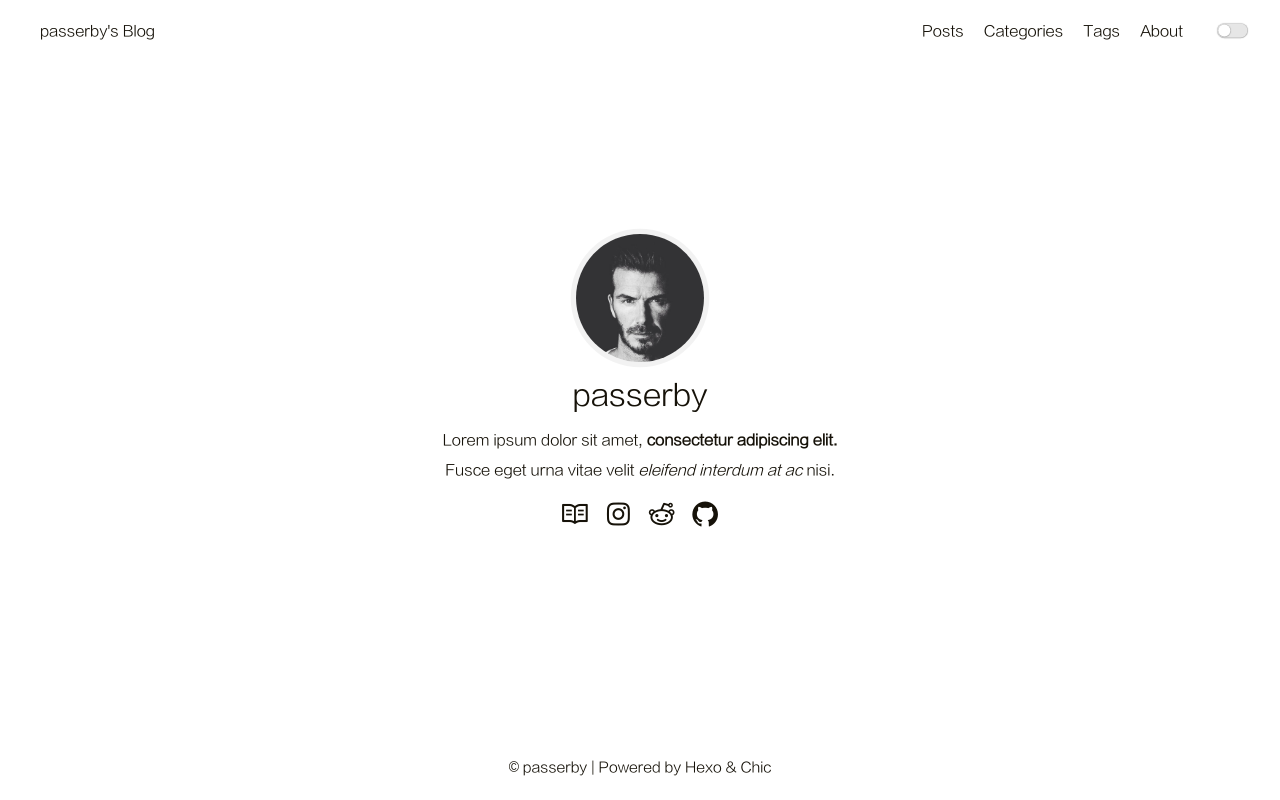
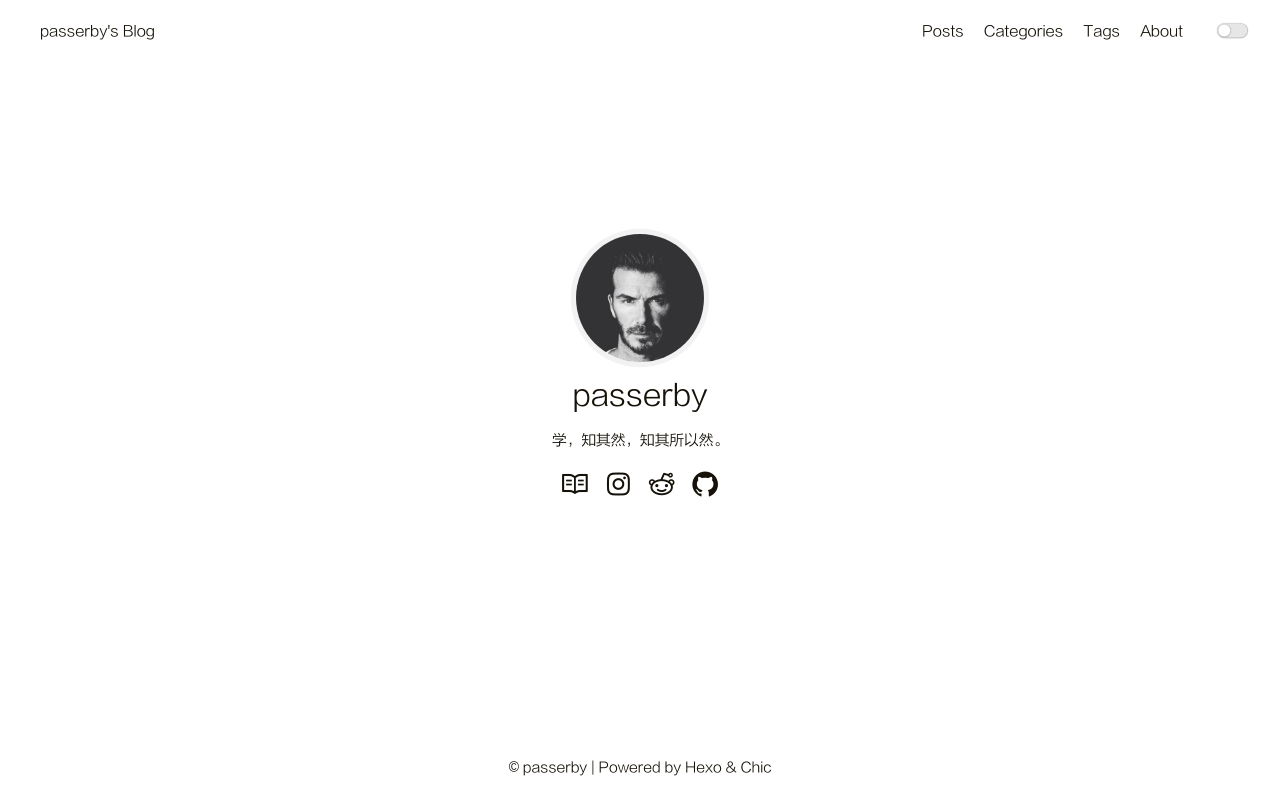
Before and after one commit to gpasserby/gpasserby.github.io, a plain HTML site: page index.html in a window 1280 px wide. Drawn offline with Linux system fonts and the light colour scheme.

Commit message:
Site updated: 2020-08-08 18:38:00

```diff
--- a/index.html
+++ b/index.html
@@ -111,7 +111,7 @@
             <a href="/archives"><img src="/image/avatar.jpeg"></a>
         </div>
         <div class="nickname">passerby</div>
-        <div class="description"><p>Lorem ipsum dolor sit amet, <strong>consectetur adipiscing elit.</strong> <br>Fusce eget urna vitae velit <em>eleifend interdum at ac</em> nisi.</p>
+        <div class="description"><p>学，知其然，知其所以然。</p>
 </div>
         <div class="links">
 
```
